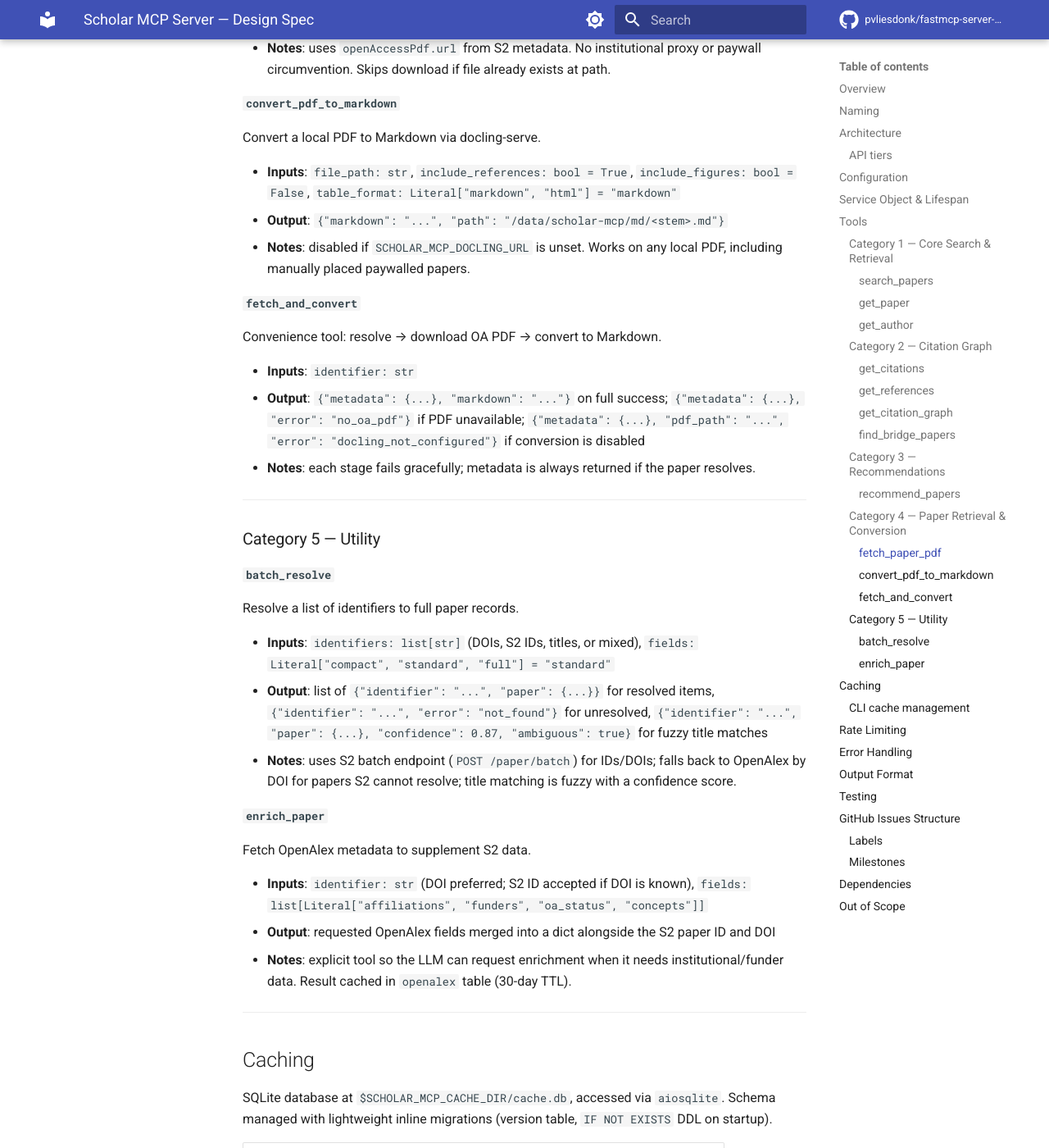
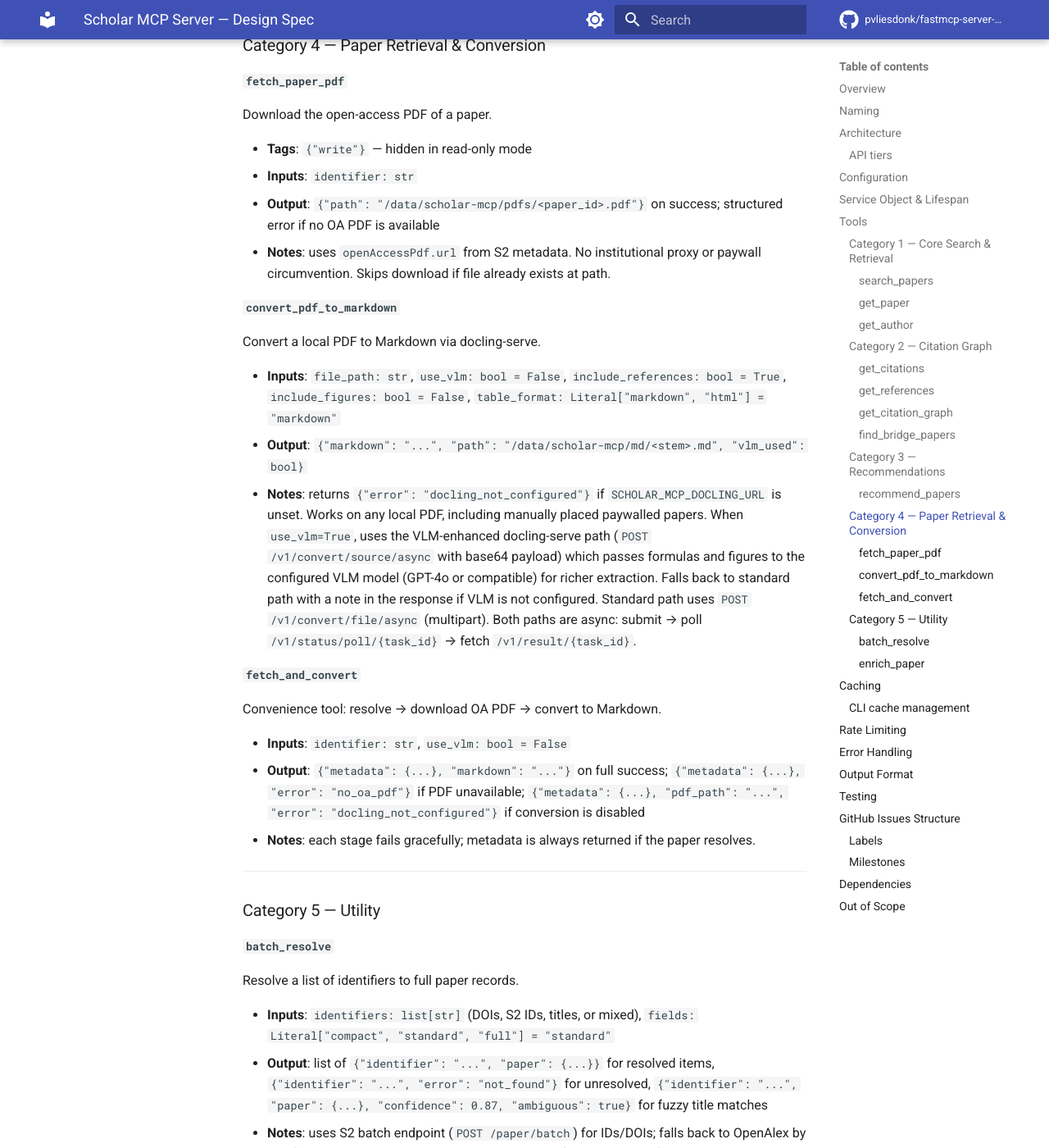
Before and after one commit to pvliesdonk/fastmcp-server-template, an MkDocs documentation site: the page built from docs/superpowers/specs/2026-04-04-scholar-mcp-design.md, in a window 1280 px wide and 1400 px high, scrolled down 5321 px. Shown: the whole window at 82% size. Built offline with MkDocs 1.6.1 and Material for MkDocs 9.7.7, drawn with Linux system fonts in a browser that asks for light colours; comment, search, counter and statistics services are not loaded; some of the changed text lies outside the part shown.

Commit message:
docs: add docling VLM path and config to scholar-mcp spec

````diff
--- a/docs/superpowers/specs/2026-04-04-scholar-mcp-design.md
+++ b/docs/superpowers/specs/2026-04-04-scholar-mcp-design.md
@@ -61,13 +61,19 @@
 | Env var | Required | Default | Description |
 |---------|----------|---------|-------------|
 | `SCHOLAR_MCP_S2_API_KEY` | No | — | Semantic Scholar API key; enables higher rate limits |
-| `SCHOLAR_MCP_DOCLING_URL` | No | — | docling-serve base URL; PDF tools disabled if unset |
+| `SCHOLAR_MCP_DOCLING_URL` | No | — | docling-serve base URL; PDF tools return `docling_not_configured` if unset |
+| `SCHOLAR_MCP_VLM_API_URL` | No | — | OpenAI-compatible endpoint for VLM enrichment (formulas, figures) |
+| `SCHOLAR_MCP_VLM_API_KEY` | No | — | API key for the VLM endpoint |
+| `SCHOLAR_MCP_VLM_MODEL` | No | `gpt-4o` | Model name to pass to the VLM endpoint |
 | `SCHOLAR_MCP_CACHE_DIR` | No | `/data/scholar-mcp` | Directory for SQLite DB and downloaded PDFs |
 | `SCHOLAR_MCP_READ_ONLY` | No | `true` | Hides write-tagged tools (`fetch_paper_pdf`) |
 
 Validated at startup: `SCHOLAR_MCP_CACHE_DIR` must be writable. If
 `SCHOLAR_MCP_DOCLING_URL` is set, the server performs a health check against it
 at startup and logs a warning (not a fatal error) if it is unreachable.
+`use_vlm=True` on conversion tools is silently downgraded to standard mode if
+`SCHOLAR_MCP_VLM_API_URL` or `SCHOLAR_MCP_VLM_API_KEY` are unset, with a
+note in the tool response.
 
 ---
 
@@ -81,7 +87,7 @@
     openalex_client: httpx.AsyncClient # base_url=https://api.openalex.org
     docling_client: httpx.AsyncClient | None  # None if SCHOLAR_MCP_DOCLING_URL unset
     cache: ScholarCache                # wraps aiosqlite connection
-    config: ServerConfig
+    config: ServerConfig               # includes vlm_api_url, vlm_api_key, vlm_model
 ```
 
 Lifespan creates all clients, opens the DB connection, runs schema migrations,
@@ -225,18 +231,25 @@
 Convert a local PDF to Markdown via docling-serve.
 
 - **Inputs**: `file_path: str`,
+  `use_vlm: bool = False`,
   `include_references: bool = True`,
   `include_figures: bool = False`,
   `table_format: Literal["markdown", "html"] = "markdown"`
-- **Output**: `{"markdown": "...", "path": "/data/scholar-mcp/md/<stem>.md"}`
-- **Notes**: disabled if `SCHOLAR_MCP_DOCLING_URL` is unset. Works on any local
-  PDF, including manually placed paywalled papers.
+- **Output**: `{"markdown": "...", "path": "/data/scholar-mcp/md/<stem>.md", "vlm_used": bool}`
+- **Notes**: returns `{"error": "docling_not_configured"}` if `SCHOLAR_MCP_DOCLING_URL` is
+  unset. Works on any local PDF, including manually placed paywalled papers.
+  When `use_vlm=True`, uses the VLM-enhanced docling-serve path
+  (`POST /v1/convert/source/async` with base64 payload) which passes formulas and
+  figures to the configured VLM model (GPT-4o or compatible) for richer extraction.
+  Falls back to standard path with a note in the response if VLM is not configured.
+  Standard path uses `POST /v1/convert/file/async` (multipart).
+  Both paths are async: submit → poll `/v1/status/poll/{task_id}` → fetch `/v1/result/{task_id}`.
 
 #### `fetch_and_convert`
 
 Convenience tool: resolve → download OA PDF → convert to Markdown.
 
-- **Inputs**: `identifier: str`
+- **Inputs**: `identifier: str`, `use_vlm: bool = False`
 - **Output**: `{"metadata": {...}, "markdown": "..."}` on full success;
   `{"metadata": {...}, "error": "no_oa_pdf"}` if PDF unavailable;
   `{"metadata": {...}, "pdf_path": "...", "error": "docling_not_configured"}` if
@@ -394,7 +407,9 @@
 | `aiosqlite` | core | Async SQLite cache |
 | `respx` | dev | Mock httpx in tests |
 
-No ML dependencies. docling-serve is an external service.
+No ML dependencies. docling-serve and the VLM endpoint are external services.
+The existing `paperless-docling-md` integration (`/mnt/docker-volumes/compose.git/40-documents/paperless-docling-md/convert.py`)
+is the reference implementation for the docling-serve async API and VLM payload structure.
 
 ---
 
````
